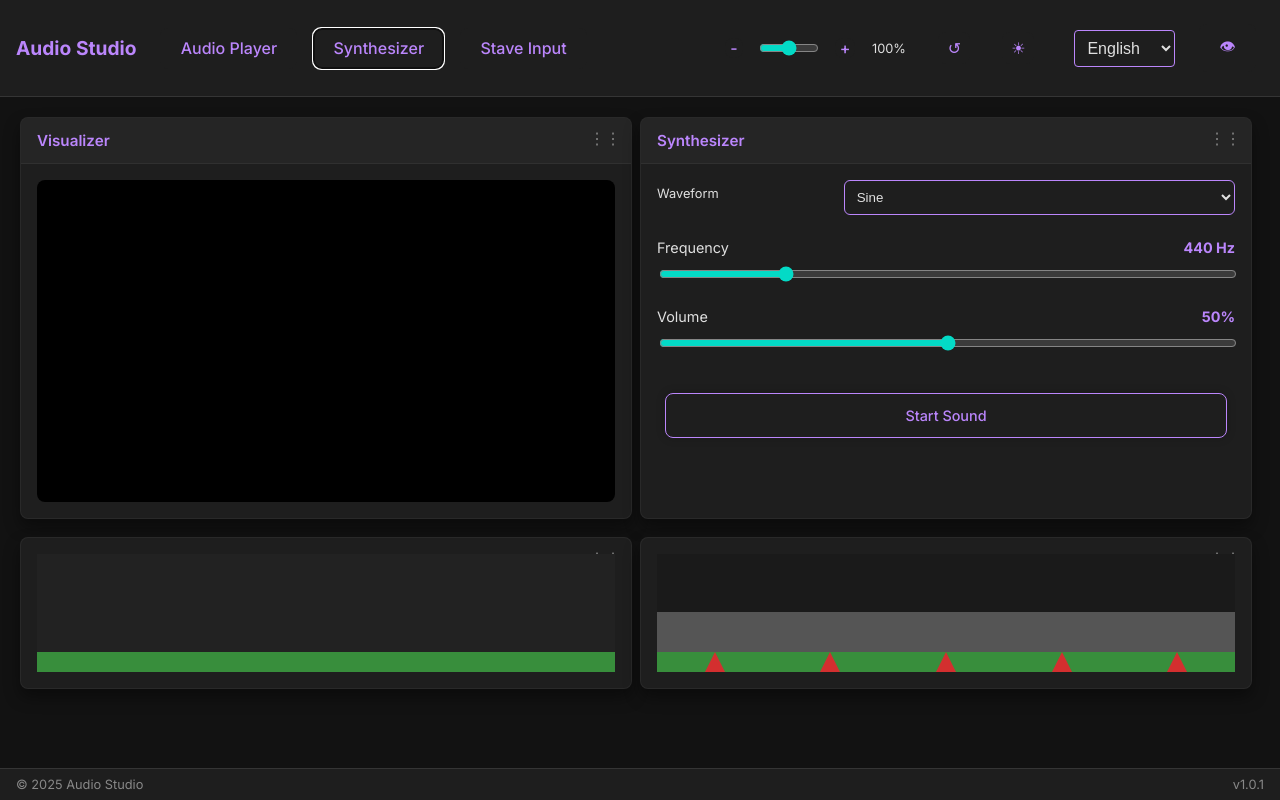
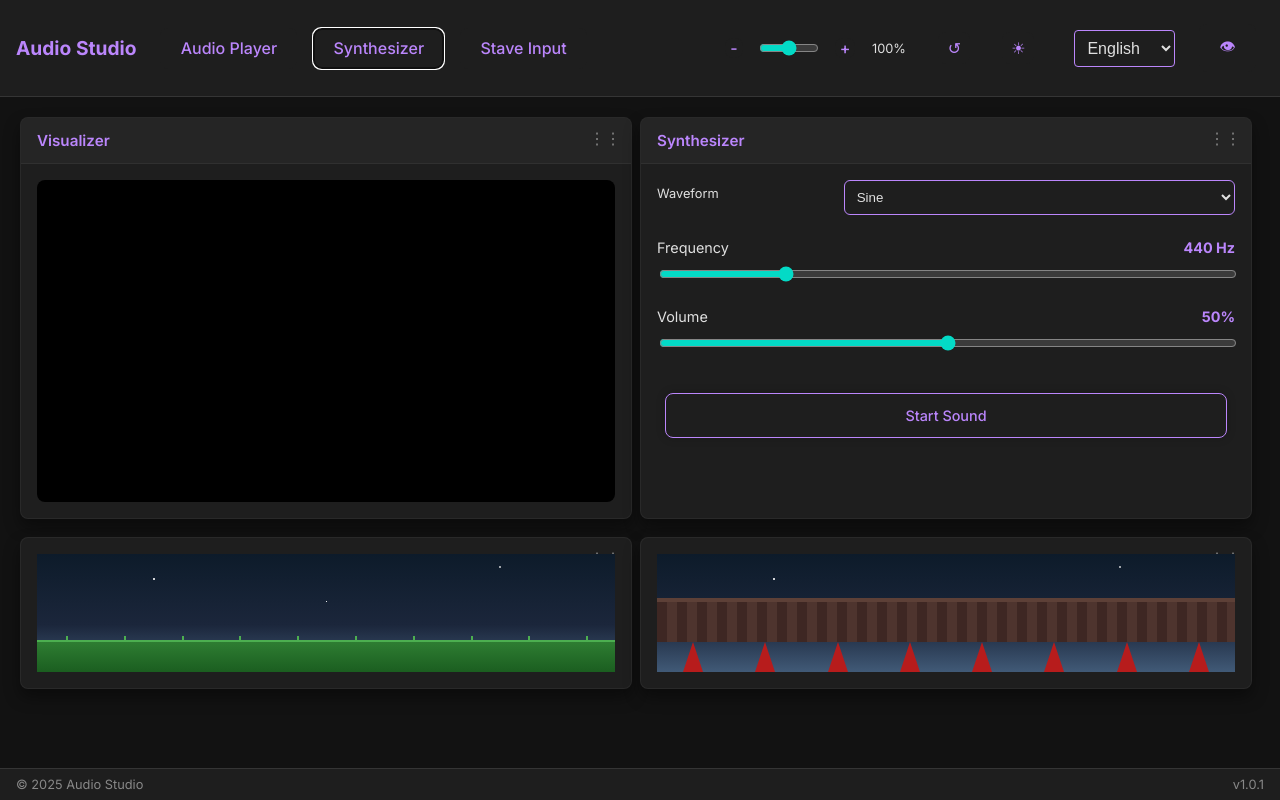
Before and after one commit to Luckysreee/MyAudioPlayer, a React (Vite) app: page / in a window 1280 px wide. Both pictures are taken after a click on the button "Synthesizer". Built offline with nearby package versions, Linux system fonts and the light colour scheme; the HTML template or start-up script is replaced by a standard one.

Commit message:
Redesign UI

```diff
--- a/src/components/AudioPlayer.jsx
+++ b/src/components/AudioPlayer.jsx
@@ -476,13 +476,15 @@ const AudioPlayer = ({
             {/* Card 2: Animation (Bottom Left, beneath Stave Input) */}
             <DraggableCard
                 initialPos={{ x: '16px', y: '492px' }}
-                initialSize={{ width: '1030px', height: '100px' }}
+                initialSize={{ width: '1030px', height: '110px' }}
                 className="stave-animation-card"
+                hideHeader={true}
             >
                 <div style={{
                     width: '100%',
                     height: '100%',
-                    background: '#fff',
+                    background: '#18181b', // Dark background
+                    border: '1px solid var(--border-color)',
                     borderRadius: '8px',
                     position: 'relative',
                     overflow: 'hidden'
--- a/src/components/DraggableCard.jsx
+++ b/src/components/DraggableCard.jsx
@@ -1,6 +1,6 @@
 import React, { useState, useRef, useEffect } from 'react';
 
-const DraggableCard = ({ children, title, initialPos, initialSize, className = '' }) => {
+const DraggableCard = ({ children, title, initialPos, initialSize, className = '', hideHeader = false }) => {
     const [pos, setPos] = useState(initialPos || { x: 0, y: 0 });
     const [isDragging, setIsDragging] = useState(false);
     const [rel, setRel] = useState(null); // Relative position of cursor
@@ -77,7 +77,7 @@ const DraggableCard = ({ children, title, initialPos, initialSize, className = '
             onMouseLeave={onMouseUp}
         >
             {title && <div className="card-header">{title}</div>}
-            <div className="card-handle-grip" style={{ position: 'absolute', top: '10px', right: '10px', opacity: 0.5, cursor: 'grab' }}>⋮⋮</div>
+            {!hideHeader && <div className="card-handle-grip" style={{ position: 'absolute', top: '10px', right: '10px', opacity: 0.5, cursor: 'grab' }}>⋮⋮</div>}
             <div className="card-content">
                 {children}
             </div>
--- a/src/components/SynthAnimation.jsx
+++ b/src/components/SynthAnimation.jsx
@@ -1,26 +1,61 @@
 import React from 'react';
 
-const SynthAnimation = ({ isPlaying, mode = 'ground', animationDuration = 4 }) => {
-    // Mode: 'ground' (flat) or 'bridge' (raised with spikes)
-
-    // Pixel Art Boy
-    // A simple 12x12 or similar grid constructed via box-shadow or similar CSS is one way,
-    // but just simple blocks for body/head/legs is easier for a "walking" animation.
+const SynthAnimation = ({ isPlaying, mode = 'ground', animationDuration = 8 }) => {
+    // Mode: 'ground' (Leafy/Green) or 'bridge' (Stone/Spikes)
+    // Sequential Logic:
+    // Cycle = 8s.
+    // Ground: Walk 0-4s (0-50%).
+    // Bridge: Walk 4-8s (50-100%).
 
     return (
-        <div style={{ width: '100%', height: '100%', position: 'relative', overflow: 'hidden', background: mode === 'bridge' ? '#1a1a1a' : '#222' }}>
+        <div style={{ width: '100%', height: '100%', position: 'relative', overflow: 'hidden' }}>
 
-            {/* Terrain Drawing */}
-            <div style={{ position: 'absolute', bottom: 0, left: 0, width: '100%', height: '20px', background: '#388E3C' }}></div>
+            {/* Background: Sky Gradient */}
+            <div style={{
+                position: 'absolute', top: 0, left: 0, width: '100%', height: '100%',
+                background: 'linear-gradient(to bottom, #0d1b2a 0%, #1b263b 60%, #415a77 100%)',
+                zIndex: 0
+            }}>
+                {/* Stars */}
+                <div style={{ position: 'absolute', top: '20%', left: '20%', width: '2px', height: '2px', background: '#fff', opacity: 0.8 }}></div>
+                <div style={{ position: 'absolute', top: '10%', left: '80%', width: '2px', height: '2px', background: '#fff', opacity: 0.6 }}></div>
+                <div style={{ position: 'absolute', top: '40%', left: '50%', width: '1px', height: '1px', background: '#fff', opacity: 0.9 }}></div>
+            </div>
 
-            {mode === 'bridge' && (
+            {/* Terrain */}
+            {mode === 'ground' ? (
+                // Ground Terrain
+                <div style={{
+                    position: 'absolute', bottom: 0, left: 0, width: '100%', height: '30px',
+                    background: 'linear-gradient(to bottom, #2e7d32 0%, #1b5e20 100%)', // Realistic Green
+                    borderTop: '2px solid #4caf50',
+                    zIndex: 1
+                }}>
+                    {/* Grass details */}
+                    {[...Array(10)].map((_, i) => (
+                        <div key={i} style={{
+                            position: 'absolute', bottom: '30px', left: `${i * 10 + 5}%`,
+                            width: '2px', height: '6px', background: '#4caf50'
+                        }}></div>
+                    ))}
+                </div>
+            ) : (
+                // Bridge Terrain
                 <>
-                    {/* Bridge structure */}
-                    <div style={{ position: 'absolute', bottom: '20px', left: '0', width: '100%', height: '40px', background: '#555', zIndex: 1 }}></div>
-                    {/* Spikes */}
-                    <div className="spikes" style={{ position: 'absolute', bottom: '0', left: '0', width: '100%', height: '20px', display: 'flex', justifyContent: 'space-around' }}>
-                        {[...Array(5)].map((_, i) => (
-                            <div key={i} style={{ width: '0', height: '0', borderLeft: '10px solid transparent', borderRight: '10px solid transparent', borderBottom: '20px solid #D32F2F' }}></div>
+                    <div style={{
+                        position: 'absolute', bottom: '30px', left: 0, width: '100%', height: '40px',
+                        background: 'repeating-linear-gradient(90deg, #3e2723 0, #3e2723 10px, #4e342e 10px, #4e342e 20px)', // Wood/Stone texture
+                        borderTop: '4px solid #5d4037',
+                        zIndex: 1
+                    }}></div>
+                    {/* Spikes Underneath */}
+                    <div style={{ position: 'absolute', bottom: '0', left: '0', width: '100%', height: '30px', display: 'flex', justifyContent: 'space-around', zIndex: 0 }}>
+                        {[...Array(8)].map((_, i) => (
+                            <div key={i} style={{
+                                width: '0', height: '0',
+                                borderLeft: '10px solid transparent', borderRight: '10px solid transparent',
+                                borderBottom: '30px solid #b71c1c'
+                            }}></div>
                         ))}
                     </div>
                 </>
@@ -28,59 +63,79 @@ const SynthAnimation = ({ isPlaying, mode = 'ground', animationDuration = 4 }) =
 
             {/* Walking Person Container */}
             <div
-                className="pixel-person"
+                className={`realistic-walker walker-${mode}`}
                 style={{
                     position: 'absolute',
-                    bottom: mode === 'bridge' ? '60px' : '20px',
-                    left: '-40px',
+                    bottom: mode === 'bridge' ? '70px' : '30px', // Adjust for terrain height
+                    left: '-50px',
                     width: '30px',
-                    height: '50px',
+                    height: '60px',
+                    zIndex: 2,
                     animation: isPlaying
-                        ? `walkAcross ${animationDuration}s linear infinite`
+                        ? (mode === 'ground'
+                            ? `walkGround ${animationDuration}s linear infinite`
+                            : `walkBridge ${animationDuration}s linear infinite`)
                         : 'none',
-                    animationDelay: mode === 'bridge' ? `${animationDuration / 2}s` : '0s'
                 }}
             >
-                {/* HEAD */}
+                {/* SVG Character (Simple Silhouette for realism/style) */}
+                <svg width="30" height="60" viewBox="0 0 30 60" fill="none">
+                    {/* Head */}
+                    <circle cx="15" cy="10" r="8" fill="#ffb74d" />
+                    {/* Body */}
+                    <rect x="10" y="18" width="10" height="25" fill="#1565c0" rx="2" />
+                    {/* Arms (Animated via CSS in SVG not easy, so use separate divs for limbs if possible, or just SVG group) */}
+                </svg>
+
+                {/* Dynamic Limbs (Divs for easy CSS animation) */}
+                {/* Left Leg */}
                 <div style={{
-                    position: 'absolute', top: '0', left: '5px', width: '20px', height: '20px', background: '#FFCC80', borderRadius: '4px' // square-ish
+                    position: 'absolute', top: '40px', left: '8px', width: '6px', height: '20px', background: '#333',
+                    transformOrigin: 'top',
+                    animation: isPlaying ? 'legMove 0.8s infinite alternate' : 'none',
+                    borderRadius: '2px'
                 }}></div>
-                {/* BODY */}
+                {/* Right Leg */}
                 <div style={{
-                    position: 'absolute', top: '20px', left: '5px', width: '20px', height: '15px', background: '#1976D2'
+                    position: 'absolute', top: '40px', left: '16px', width: '6px', height: '20px', background: '#333',
+                    transformOrigin: 'top',
+                    animation: isPlaying ? 'legMove 0.8s infinite alternate-reverse' : 'none',
+                    borderRadius: '2px'
                 }}></div>
-                {/* ARM */}
+                {/* Arm */}
                 <div style={{
-                    position: 'absolute', top: '22px', left: '10px', width: '10px', height: '10px', background: '#FFCC80',
-                    animation: 'armSwing 0.5s infinite alternate'
+                    position: 'absolute', top: '20px', left: '12px', width: '6px', height: '18px', background: '#ffb74d',
+                    transformOrigin: 'top',
+                    borderRadius: '2px',
+                    animation: isPlaying ? 'armMove 0.8s infinite alternate' : 'none'
                 }}></div>
 
-                {/* LEGS */}
-                <div className="leg left" style={{
-                    position: 'absolute', top: '35px', left: '5px', width: '8px', height: '15px', background: '#333',
-                    transformOrigin: 'top',
-                    animation: isPlaying ? 'walkLeg 0.5s infinite alternate' : 'none'
-                }}></div>
-                <div className="leg right" style={{
-                    position: 'absolute', top: '35px', left: '17px', width: '8px', height: '15px', background: '#333',
-                    transformOrigin: 'top',
-                    animation: isPlaying ? 'walkLeg 0.5s infinite alternate-reverse' : 'none'
-                }}></div>
             </div>
 
             <style>{`
-                @keyframes walkAcross {
-                    0% { left: -40px; }
-                    45% { left: 110%; } /* Standard speed across */
-                    100% { left: 110%; }
+                /* Keyframes for Sequential Movement */
+                @keyframes walkGround {
+                    0% { left: -50px; opacity: 1; }
+                    48% { left: 110%; opacity: 1; }
+                    48.01% { opacity: 0; }
+                    100% { opacity: 0; }
                 }
-                @keyframes walkLeg {
-                    from { transform: rotate(-30deg); }
-                    to { transform: rotate(30deg); }
+
+                @keyframes walkBridge {
+                    0% { opacity: 0; left: -50px; }
+                    50% { opacity: 0; left: -50px; } /* Wait for Ground cycle */
+                    50.01% { opacity: 1; left: -50px; } /* Start */
+                    98% { left: 110%; opacity: 1; }
+                    100% { left: 110%; opacity: 0; } /* Reset */
                 }
-                 @keyframes armSwing {
-                    from { transform: translateX(-5px); }
-                    to { transform: translateX(5px); }
+
+                @keyframes legMove {
+                    from { transform: rotate(-25deg); }
+                    to { transform: rotate(25deg); }
+                }
+                @keyframes armMove {
+                    from { transform: rotate(20deg); }
+                    to { transform: rotate(-20deg); }
                 }
             `}</style>
         </div>
```
Also changed, not shown: src/components/StaveVisualizer.jsx (+10 -9 lines).
